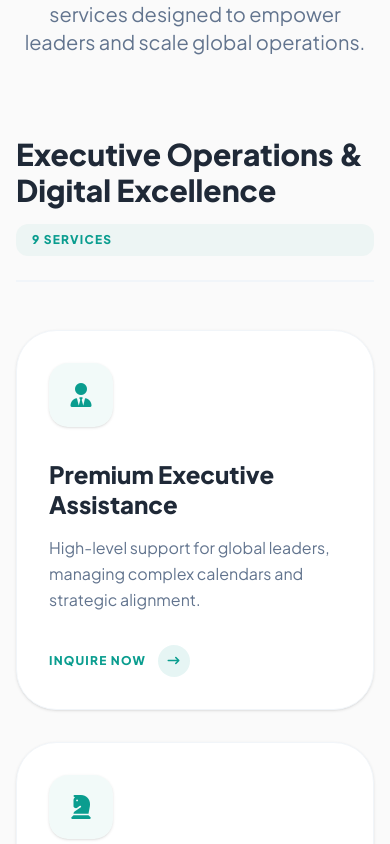
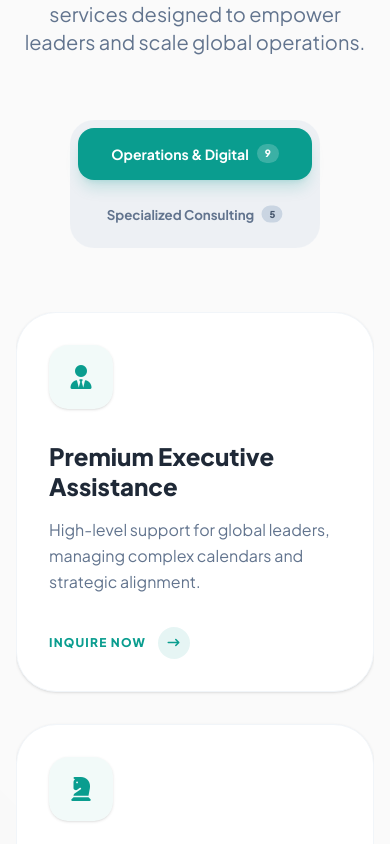
Before and after one commit to Emmanation-Designs/virtual-ingenium, a React (Vite) app: page /home in a window 390 px wide. Shown: the part 6600-7444 px from the top of the page. Built offline with nearby package versions, Linux system fonts and the light colour scheme.

Commit message:
feat(routing): implement URL-based navigation and deep linking
- Replace hash-based navigation with clean URL paths
- Add Vercel rewrites to support deep linking
- Update scroll-to-section logic to handle path updates via history API
- Sync active section state with the browser URL during scroll

```diff
--- a/components/Footer.tsx
+++ b/components/Footer.tsx
@@ -19,15 +19,18 @@ const Footer: React.FC<FooterProps> = ({ onPolicyClick, onCookieSettingsClick })
 
   const scrollToSection = (e: React.MouseEvent, href: string) => {
     e.preventDefault();
-    const targetId = href.replace('#', '');
+    const targetId = href.replace('#', '').replace('/', '');
     const element = document.getElementById(targetId);
     if (element) {
+      const topPos = element.getBoundingClientRect().top + window.scrollY - 80;
       window.scrollTo({
-        top: element.offsetTop - 80,
+        top: topPos,
         behavior: 'smooth'
       });
-    } else if (href === '#home') {
+      window.history.pushState(null, '', `/${targetId}`);
+    } else if (targetId === 'home') {
       window.scrollTo({ top: 0, behavior: 'smooth' });
+      window.history.pushState(null, '', `/home`);
     }
   };
 
@@ -79,11 +82,11 @@ const Footer: React.FC<FooterProps> = ({ onPolicyClick, onCookieSettingsClick })
           <div className="col-span-1">
             <h4 className="text-[11px] sm:text-xs font-black uppercase tracking-[0.2em] mb-6 sm:mb-8 text-brand">Explore</h4>
             <ul className="space-y-3 sm:space-y-4 font-bold text-white/50 text-base">
-              <li><button onClick={(e) => scrollToSection(e, '#home')} className="hover:text-brand transition-colors text-left">Home</button></li>
-              <li><button onClick={(e) => scrollToSection(e, '#about')} className="hover:text-brand transition-colors text-left">Our Mission</button></li>
-              <li><button onClick={(e) => scrollToSection(e, '#process')} className="hover:text-brand transition-colors text-left">How it Works</button></li>
-              <li><button onClick={(e) => scrollToSection(e, '#services')} className="hover:text-brand transition-colors text-left">Our Services</button></li>
-              <li><button onClick={(e) => scrollToSection(e, '#testimonials')} className="hover:text-brand transition-colors text-left">Testimonials</button></li>
+              <li><button onClick={(e) => scrollToSection(e, '/home')} className="hover:text-brand transition-colors text-left">Home</button></li>
+              <li><button onClick={(e) => scrollToSection(e, '/about')} className="hover:text-brand transition-colors text-left">Our Mission</button></li>
+              <li><button onClick={(e) => scrollToSection(e, '/process')} className="hover:text-brand transition-colors text-left">How it Works</button></li>
+              <li><button onClick={(e) => scrollToSection(e, '/services')} className="hover:text-brand transition-colors text-left">Our Services</button></li>
+              <li><button onClick={(e) => scrollToSection(e, '/testimonials')} className="hover:text-brand transition-colors text-left">Testimonials</button></li>
             </ul>
           </div>
 
--- a/components/Hero.tsx
+++ b/components/Hero.tsx
@@ -3,13 +3,18 @@ import React from 'react';
 const Hero: React.FC = () => {
   const scrollToSection = (e: React.MouseEvent, href: string) => {
     e.preventDefault();
-    const targetId = href.replace('#', '');
+    const targetId = href.replace('#', '').replace('/', '');
     const element = document.getElementById(targetId);
     if (element) {
+      const topPos = element.getBoundingClientRect().top + window.scrollY - 80;
       window.scrollTo({
-        top: element.offsetTop - 80,
+        top: topPos,
         behavior: 'smooth'
       });
+      window.history.pushState(null, '', `/${targetId}`);
+    } else if (targetId === 'home') {
+      window.scrollTo({ top: 0, behavior: 'smooth' });
+      window.history.pushState(null, '', `/home`);
     }
   };
 
@@ -43,14 +48,14 @@ const Hero: React.FC = () => {
 
           <div className="flex flex-col sm:flex-row items-center justify-center gap-4 sm:gap-6 mb-16 sm:mb-20 px-6 sm:px-0">
             <button
-              onClick={(e) => scrollToSection(e, '#services')}
+              onClick={(e) => scrollToSection(e, '/services')}
               className="relative overflow-hidden group px-8 py-4 sm:px-10 sm:py-5 bg-brand text-white font-black rounded-2xl shadow-2xl shadow-brand/30 hover:bg-brand-dark transition-all transform hover:-translate-y-1 active:translate-y-0 w-full sm:w-auto text-base sm:text-xl"
             >
               <span className="relative z-10">Start Your Project</span>
               <div className="absolute inset-0 bg-white/20 translate-x-[-100%] group-hover:translate-x-[100%] transition-transform duration-700 skew-x-12"></div>
             </button>
             <button
-              onClick={(e) => scrollToSection(e, '#about')}
+              onClick={(e) => scrollToSection(e, '/about')}
               className="px-8 py-4 sm:px-10 sm:py-5 bg-white/10 text-white font-black rounded-2xl border border-white/20 hover:bg-white/20 backdrop-blur-sm transition-all w-full sm:w-auto text-base sm:text-xl"
             >
               Learn More
--- a/components/Navbar.tsx
+++ b/components/Navbar.tsx
@@ -6,12 +6,12 @@ const Navbar: React.FC = () => {
   const [activeSection, setActiveSection] = useState('home');
 
   const navLinks = [
-    { name: 'Home', href: '#home' },
-    { name: 'About', href: '#about' },
-    { name: 'Process', href: '#process' },
-    { name: 'Results', href: '#achievements' },
-    { name: 'Services', href: '#services' },
-    { name: 'Clients', href: '#testimonials' },
+    { name: 'Home', href: '/home' },
+    { name: 'About', href: '/about' },
+    { name: 'Process', href: '/process' },
+    { name: 'Results', href: '/achievements' },
+    { name: 'Services', href: '/services' },
+    { name: 'Clients', href: '/testimonials' },
   ];
 
   useEffect(() => {
@@ -29,6 +29,7 @@ const Navbar: React.FC = () => {
       entries.forEach((entry) => {
         if (entry.isIntersecting) {
           setActiveSection(entry.target.id);
+          window.history.replaceState(null, '', `/${entry.target.id}`);
         }
       });
     };
@@ -36,12 +37,25 @@ const Navbar: React.FC = () => {
     const observer = new IntersectionObserver(observerCallback, observerOptions);
 
     navLinks.forEach(link => {
-      const id = link.href.replace('#', '');
+      const id = link.href.replace('/', '');
       const element = document.getElementById(id);
       if (element) observer.observe(element);
     });
 
     window.addEventListener('scroll', handleScroll);
+
+    // Initial page load routing
+    const path = window.location.pathname.replace('/', '');
+    if (path && path !== 'home') {
+      const element = document.getElementById(path);
+      if (element) {
+        setTimeout(() => {
+          const topPos = element.getBoundingClientRect().top + window.scrollY - 80;
+          window.scrollTo({ top: topPos, behavior: 'smooth' });
+        }, 100);
+      }
+    }
+
     return () => {
       window.removeEventListener('scroll', handleScroll);
       observer.disconnect();
@@ -50,13 +64,11 @@ const Navbar: React.FC = () => {
 
   const scrollToSection = (e: React.MouseEvent, href: string) => {
     e.preventDefault();
-    const targetId = href.replace('#', '');
+    const targetId = href.replace('#', '').replace('/', '');
     const element = document.getElementById(targetId);
     if (element) {
       const offset = 80;
-      const bodyRect = document.body.getBoundingClientRect().top;
-      const elementRect = element.getBoundingClientRect().top;
-      const elementPosition = elementRect - bodyRect;
+      const elementPosition = element.getBoundingClientRect().top + window.scrollY;
       const offsetPosition = elementPosition - offset;
 
       window.scrollTo({
@@ -65,9 +77,11 @@ const Navbar: React.FC = () => {
       });
 
       setActiveSection(targetId);
-    } else if (href === '#home') {
+      window.history.pushState(null, '', `/${targetId}`);
+    } else if (targetId === 'home') {
       window.scrollTo({ top: 0, behavior: 'smooth' });
       setActiveSection('home');
+      window.history.pushState(null, '', `/home`);
     }
     setIsMenuOpen(false);
   };
@@ -80,8 +94,8 @@ const Navbar: React.FC = () => {
         <div className="flex justify-between items-center h-16">
           <div className="flex items-center">
             <a
-              href="#home"
-              onClick={(e) => scrollToSection(e, '#home')}
+              href="/home"
+              onClick={(e) => scrollToSection(e, '/home')}
               className="flex items-center gap-2 sm:gap-3 group"
             >
               <div className="relative w-10 h-10 sm:w-12 sm:h-12 flex items-center justify-center transition-transform group-hover:scale-105 shrink-0">
@@ -127,8 +141,8 @@ const Navbar: React.FC = () => {
               );
             })}
             <a
-              href="#services"
-              onClick={(e) => scrollToSection(e, '#services')}
+              href="/services"
+              onClick={(e) => scrollToSection(e, '/services')}
               className="px-5 py-2 sm:px-6 sm:py-2.5 bg-brand text-white font-bold rounded-full hover:bg-brand-dark transition-all hover:shadow-lg hover:shadow-brand/30 transform hover:-translate-y-0.5"
             >
               Get Started
@@ -154,7 +168,7 @@ const Navbar: React.FC = () => {
       }`}>
         <div className="px-4 pt-2 pb-6 space-y-1">
           {navLinks.map((link) => {
-            const targetId = link.href.replace('#', '');
+            const targetId = link.href.replace('/', '');
             const isActive = activeSection === targetId;
             return (
               <a
@@ -172,8 +186,8 @@ const Navbar: React.FC = () => {
           })}
           <div className="px-4 pt-4">
             <a
-              href="#services"
-              onClick={(e) => scrollToSection(e, '#services')}
+              href="/services"
+              onClick={(e) => scrollToSection(e, '/services')}
               className="block w-full text-center py-4 bg-brand text-white font-bold rounded-xl shadow-lg shadow-brand/20"
             >
               Get Started
--- a/components/Services.tsx
+++ b/components/Services.tsx
@@ -1,4 +1,4 @@
-import React from 'react';
+import React, { useState } from 'react';
 import { Service } from '../types';
 
 interface ServicesProps {
@@ -6,6 +6,8 @@ interface ServicesProps {
 }
 
 const Services: React.FC<ServicesProps> = ({ onServiceClick }) => {
+  const [activeCategory, setActiveCategory] = useState<'operations' | 'specialized'>('operations');
+
   const services: Service[] = [
     {
       id: 'exec-assist',
@@ -133,7 +135,7 @@ const Services: React.FC<ServicesProps> = ({ onServiceClick }) => {
   return (
     <section id="services" className="py-32 bg-[#FAFAFA]">
       <div className="max-w-7xl mx-auto px-4 sm:px-6 lg:px-8">
-        <div className="text-center mb-20 sm:mb-24">
+        <div className="text-center mb-16">
           <div className="inline-block px-4 py-1.5 bg-brand/10 rounded-full mb-6">
             <span className="text-brand font-black text-sm uppercase tracking-widest">Our Solutions</span>
           </div>
@@ -143,33 +145,50 @@ const Services: React.FC<ServicesProps> = ({ onServiceClick }) => {
           </p>
         </div>
 
-        <div className="mb-24">
-          <div className="mb-12 border-b-2 border-slate-100 pb-6 flex flex-col sm:flex-row sm:items-end justify-between gap-4">
-            <div>
-              <h3 className="text-3xl sm:text-4xl font-black text-brand-slate">Executive Operations <br className="hidden sm:block" />& Digital Excellence</h3>
-            </div>
-            <div className="inline-flex items-center gap-2 text-brand font-black text-xs sm:text-sm tracking-widest uppercase bg-brand/5 px-4 py-2 rounded-xl h-fit">
-              <span>9 Services</span>
+        <div className="flex flex-col sm:flex-row items-center justify-center gap-2 sm:gap-4 mb-16 bg-slate-200/50 p-2 rounded-3xl sm:rounded-full w-fit mx-auto">
+          <button
+            onClick={() => setActiveCategory('operations')}
+            className={`px-6 sm:px-8 py-4 sm:py-3.5 rounded-2xl sm:rounded-full font-bold text-sm sm:text-base transition-all duration-300 w-full sm:w-auto flex items-center justify-center gap-2 ${
+              activeCategory === 'operations'
+                ? 'bg-brand text-white shadow-lg shadow-brand/20 scale-100'
+                : 'text-slate-500 hover:text-brand hover:bg-white/50 scale-95'
+            }`}
+          >
+            Operations & Digital
+            <span className={`px-2 py-0.5 rounded-full text-[10px] uppercase font-black transition-colors ${
+              activeCategory === 'operations' ? 'bg-white/20 text-white' : 'bg-slate-300 text-slate-600'
+            }`}>9</span>
+          </button>
+          <button
+            onClick={() => setActiveCategory('specialized')}
+            className={`px-6 sm:px-8 py-4 sm:py-3.5 rounded-2xl sm:rounded-full font-bold text-sm sm:text-base transition-all duration-300 w-full sm:w-auto flex items-center justify-center gap-2 ${
+              activeCategory === 'specialized'
+                ? 'bg-brand text-white shadow-lg shadow-brand/20 scale-100'
+                : 'text-slate-500 hover:text-brand hover:bg-white/50 scale-95'
+            }`}
+          >
+            Specialized Consulting
+            <span className={`px-2 py-0.5 rounded-full text-[10px] uppercase font-black transition-colors ${
+              activeCategory === 'specialized' ? 'bg-white/20 text-white' : 'bg-slate-300 text-slate-600'
+            }`}>5</span>
+          </button>
+        </div>
+
+        <div className="relative overflow-hidden min-h-[600px]">
+          <div className={`transition-all duration-500 ease-in-out absolute w-full ${
+            activeCategory === 'operations' ? 'opacity-100 translate-x-0 relative z-10' : 'opacity-0 translate-x-[-100%] pointer-events-none'
+          }`}>
+            <div className="grid grid-cols-1 md:grid-cols-2 lg:grid-cols-3 gap-8">
+              {operationsServices.map(renderServiceCard)}
             </div>
           </div>
 
-          <div className="grid grid-cols-1 md:grid-cols-2 lg:grid-cols-3 gap-8">
-            {operationsServices.map(renderServiceCard)}
-          </div>
-        </div>
-
-        <div>
-          <div className="mb-12 border-b-2 border-slate-100 pb-6 flex flex-col sm:flex-row sm:items-end justify-between gap-4">
-            <div>
-              <h3 className="text-3xl sm:text-4xl font-black text-brand-slate">Specialized Consulting <br className="hidden sm:block" />& Industry Solutions</h3>
+          <div className={`transition-all duration-500 ease-in-out absolute top-0 w-full ${
+            activeCategory === 'specialized' ? 'opacity-100 translate-x-0 relative z-10' : 'opacity-0 translate-x-[100%] pointer-events-none'
+          }`}>
+            <div className="grid grid-cols-1 md:grid-cols-2 lg:grid-cols-3 gap-8">
+              {specializedServices.map(renderServiceCard)}
             </div>
-            <div className="inline-flex items-center gap-2 text-brand font-black text-xs sm:text-sm tracking-widest uppercase bg-brand/5 px-4 py-2 rounded-xl h-fit">
-              <span>5 Services</span>
-            </div>
-          </div>
-
-          <div className="grid grid-cols-1 md:grid-cols-2 lg:grid-cols-3 gap-8">
-            {specializedServices.map(renderServiceCard)}
           </div>
         </div>
       </div>
```
Also changed, not shown: vercel.json (added).
